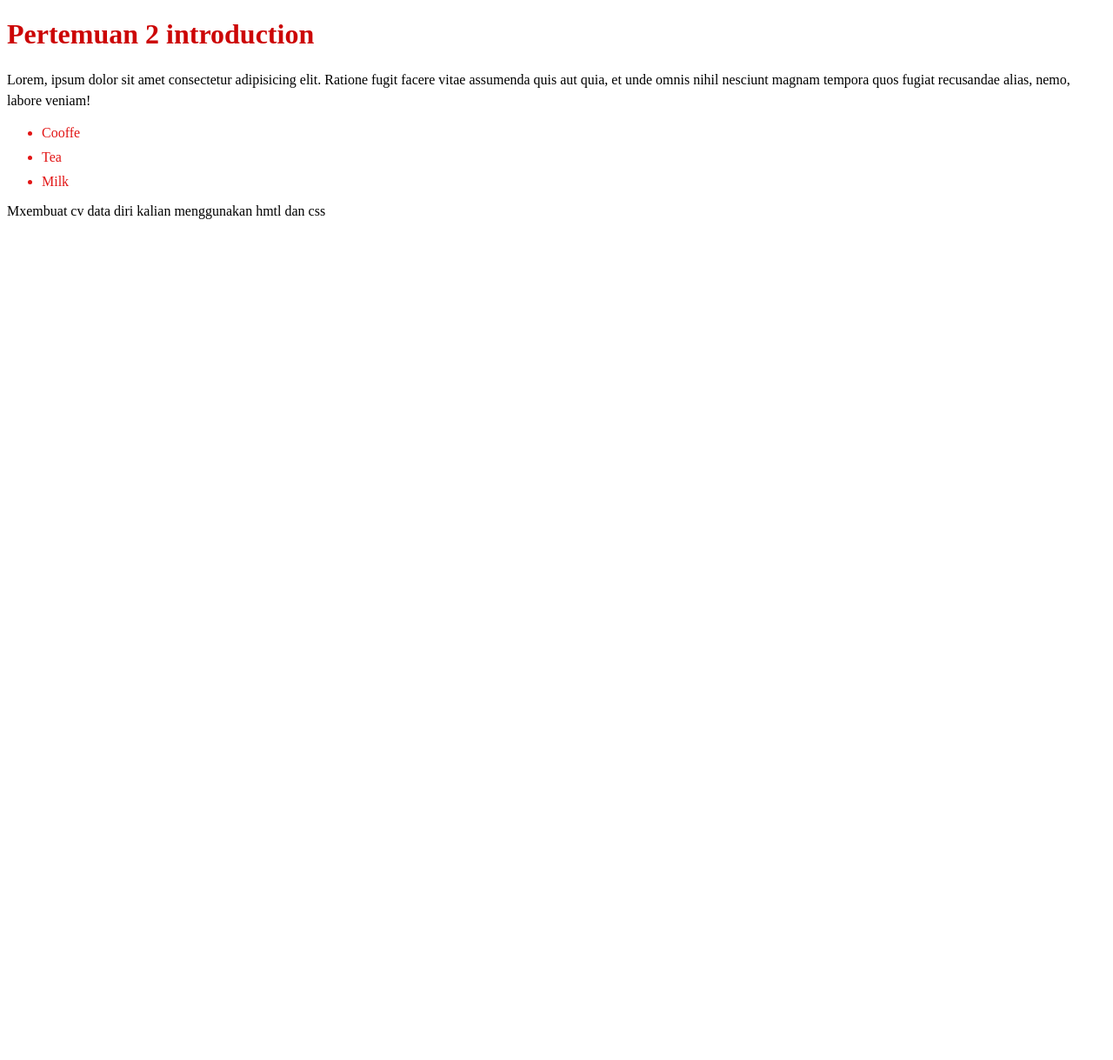
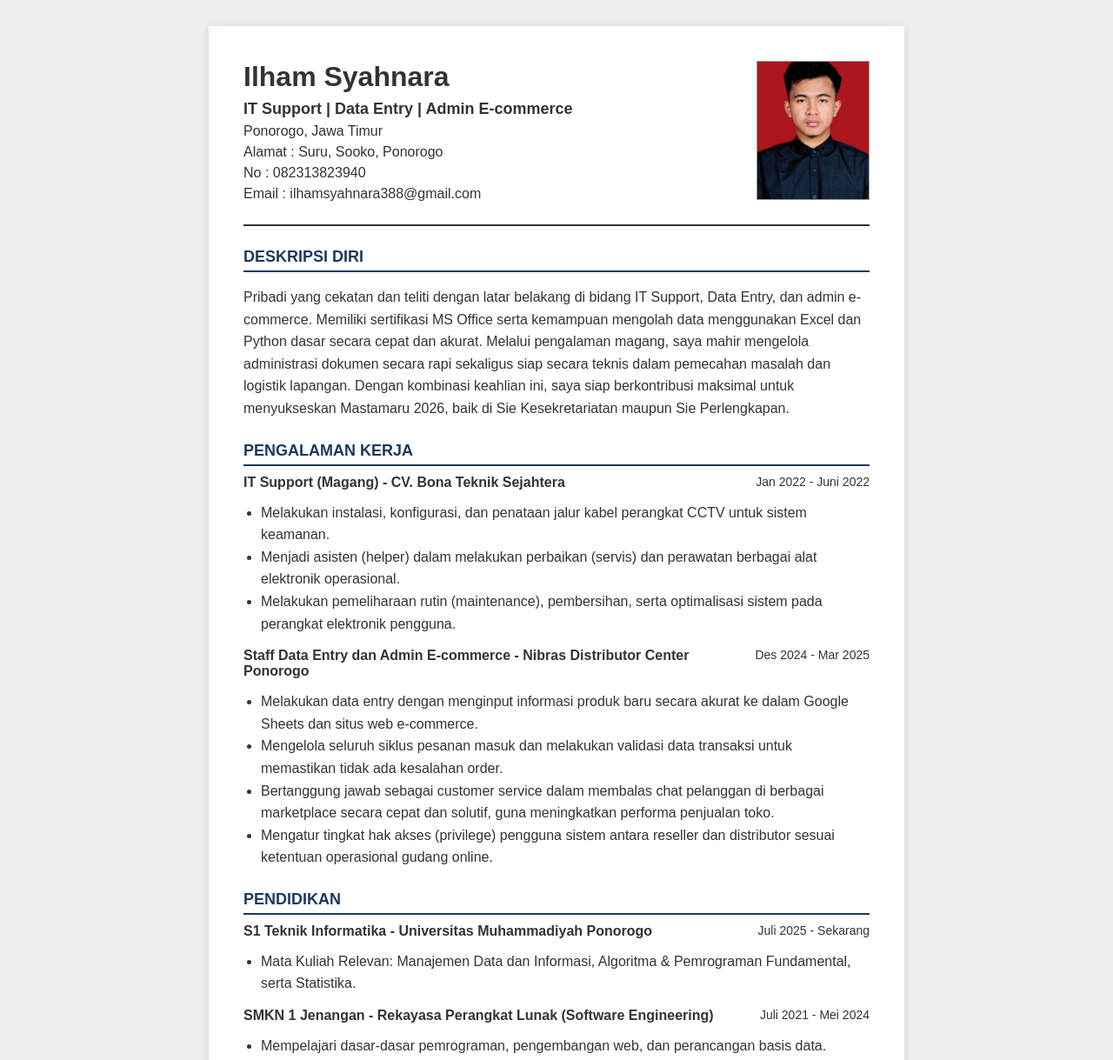
Before and after one commit to YierCodee/pertemuan-2-cv, a plain HTML site: page index.html in a window 1280 px wide. Shown: the top 1219 px of the page at 87% size. Before the commit the page ends 800 px from the top, so only its background shows below. Drawn offline with Linux system fonts and the light colour scheme.

Commit message:
Update CV sesuai gambar: deskripsi diri, pengalaman, pendidikan

```diff
--- a/index.html
+++ b/index.html
@@ -1,24 +1,102 @@
-<!doctype html>
-<html lang="en">
+<!DOCTYPE html>
+<html lang="id">
 <head>
-    <meta charset="UTF-8" />
-    <meta name="viewport" content="width=device-width, initial-scale=1.0" />
-    <link rel="stylesheet" href="style.css" />
-    <title>Document</title>
+    <meta charset="UTF-8">
+    <meta name="viewport" content="width=device-width, initial-scale=1.0">
+    <title>CV - Ilham Syahnara</title>
+    <link rel="stylesheet" href="style.css">
 </head>
 <body>
-    <h1>Pertemuan 2 introduction</h1>
+
+    <div class="cv">
+        <header class="header">
+            <div class="identity">
+                <h1>Ilham Syahnara</h1>
+                <p class="job">IT Support | Data Entry | Admin E-commerce</p>
+                <p>Ponorogo, Jawa Timur</p>
+                <p>Alamat : Suru, Sooko, Ponorogo</p>
+                <p>No : 082313823940</p>
+                <p>Email : ilhamsyahnara388@gmail.com</p>
+            </div>
+
+            <div class="photo">
+                <img src="foto.jpeg" alt="Foto Profil">
+            </div>
+        </header>
+
+        <section>
+            <h2>Deskripsi Diri</h2>
             <p>
-      Lorem, ipsum dolor sit amet consectetur adipisicing elit. Ratione fugit
-      facere vitae assumenda quis aut quia, et unde omnis nihil nesciunt magnam
-      tempora quos fugiat recusandae alias, nemo, labore veniam!
+                Pribadi yang cekatan dan teliti dengan latar belakang di bidang IT Support, Data Entry, dan admin e-commerce.
+                Memiliki sertifikasi MS Office serta kemampuan mengolah data menggunakan Excel dan Python dasar secara
+                cepat dan akurat. Melalui pengalaman magang, saya mahir mengelola administrasi dokumen secara rapi
+                sekaligus siap secara teknis dalam pemecahan masalah dan logistik lapangan. Dengan kombinasi keahlian ini,
+                saya siap berkontribusi maksimal untuk menyukseskan Mastamaru 2026, baik di Sie Kesekretariatan maupun
+                Sie Perlengkapan.
             </p>
+        </section>
+
+        <section>
+            <h2>Pengalaman Kerja</h2>
+
+            <div class="item">
+                <div class="row">
+                    <h3>IT Support (Magang) - CV. Bona Teknik Sejahtera</h3>
+                    <span>Jan 2022 - Juni 2022</span>
+                </div>
                 <ul>
-      <li>Cooffe</li>
-      <li>Tea</li>
-      <li>Milk</li>
+                    <li>Melakukan instalasi, konfigurasi, dan penataan jalur kabel perangkat CCTV untuk sistem keamanan.</li>
+                    <li>Menjadi asisten (helper) dalam melakukan perbaikan (servis) dan perawatan berbagai alat elektronik operasional.</li>
+                    <li>Melakukan pemeliharaan rutin (maintenance), pembersihan, serta optimalisasi sistem pada perangkat elektronik pengguna.</li>
                 </ul>
+            </div>
+
+            <div class="item">
+                <div class="row">
+                    <h3>Staff Data Entry dan Admin E-commerce - Nibras Distributor Center Ponorogo</h3>
+                    <span>Des 2024 - Mar 2025</span>
+                </div>
+                <ul>
+                    <li>Melakukan data entry dengan menginput informasi produk baru secara akurat ke dalam Google Sheets dan situs web e-commerce.</li>
+                    <li>Mengelola seluruh siklus pesanan masuk dan melakukan validasi data transaksi untuk memastikan tidak ada kesalahan order.</li>
+                    <li>Bertanggung jawab sebagai customer service dalam membalas chat pelanggan di berbagai marketplace secara cepat dan solutif, guna meningkatkan performa penjualan toko.</li>
+                    <li>Mengatur tingkat hak akses (privilege) pengguna sistem antara reseller dan distributor sesuai ketentuan operasional gudang online.</li>
+                </ul>
+            </div>
+        </section>
+
+        <section>
+            <h2>Pendidikan</h2>
+
+            <div class="item">
+                <div class="row">
+                    <h3>S1 Teknik Informatika - Universitas Muhammadiyah Ponorogo</h3>
+                    <span>Juli 2025 - Sekarang</span>
+                </div>
+                <ul>
+                    <li>Mata Kuliah Relevan: Manajemen Data dan Informasi, Algoritma &amp; Pemrograman Fundamental, serta Statistika.</li>
+                </ul>
+            </div>
+
+            <div class="item">
+                <div class="row">
+                    <h3>SMKN 1 Jenangan - Rekayasa Perangkat Lunak (Software Engineering)</h3>
+                    <span>Juli 2021 - Mei 2024</span>
+                </div>
+                <ul>
+                    <li>Mempelajari dasar-dasar pemrograman, pengembangan web, dan perancangan basis data.</li>
+                </ul>
+            </div>
+        </section>
+
+        <section>
+            <h2>Informasi Tambahan</h2>
+            <ul>
+                <li>Keahlian Teknis: Microsoft Office (Excel, Word, PowerPoint), Google Sheets, Python (Dasar), Troubleshooting Perangkat Keras &amp; Lunak, Instalasi CCTV, Manajemen Data.</li>
+                <li>Sertifikasi: Sertifikat Pelatihan Microsoft Office, Sertifikat Kompetensi Industri.</li>
+            </ul>
+        </section>
+    </div>
+
 </body>
 </html>
-
-Mxembuat cv data diri kalian menggunakan hmtl dan css
--- a/style.css
+++ b/style.css
@@ -1,11 +1,132 @@
-h1{
-    color: #cc0606;
+* {
+    box-sizing: border-box;
 }
 
-p{
+body {
+    margin: 0;
+    padding: 30px;
+    background-color: #eeeeee;
+    font-family: Arial, sans-serif;
+    color: #333333;
+}
+
+.cv {
+    width: 800px;
+    max-width: 100%;
+    margin: auto;
+    padding: 40px;
+    background-color: white;
+    box-shadow: 0 0 10px rgba(0, 0, 0, 0.1);
+}
+
+.header {
+    display: flex;
+    justify-content: space-between;
+    align-items: flex-start;
+    padding-bottom: 20px;
+    border-bottom: 2px solid #333333;
+}
+
+.identity h1 {
+    margin: 0 0 8px;
+    font-size: 32px;
+}
+
+.job {
+    margin-top: 0;
+    font-size: 18px;
+    font-weight: bold;
+}
+
+.identity p {
+    margin: 6px 0;
+}
+
+.photo {
+    width: 130px;
+    height: 160px;
+    border: 1px solid #999999;
+    overflow: hidden;
+}
+
+.photo img {
+    width: 100%;
+    height: 100%;
+    object-fit: cover;
+}
+
+section {
+    margin-top: 25px;
+}
+
+h2 {
+    margin-bottom: 10px;
+    padding-bottom: 5px;
+    border-bottom: 2px solid #1a3a5f;
+    font-size: 18px;
+    text-transform: uppercase;
+    color: #1a3a5f;
+}
+
+.row {
+    display: flex;
+    justify-content: space-between;
+    gap: 15px;
+}
+
+.row span {
+    white-space: nowrap;
+    font-size: 14px;
+}
+
+ul {
+    margin: 8px 0 0;
+    padding-left: 20px;
+    line-height: 1.6;
+}
+
+.item {
+    margin-bottom: 15px;
+}
+
+.item h3 {
+    margin: 0 0 5px;
+    font-size: 16px;
+}
+
+.item p {
+    margin: 0;
     line-height: 1.5;
 }
-li {
-    margin-bottom: 10px;
-    color: #e21515;
+
+section > p {
+    line-height: 1.6;
 }
+
+@media (max-width: 600px) {
+    body {
+        padding: 10px;
+    }
+
+    .cv {
+        padding: 25px;
+    }
+
+    .identity h1 {
+        font-size: 25px;
+    }
+
+    .photo {
+        width: 100px;
+        height: 125px;
+    }
+
+    .row {
+        flex-direction: column;
+        gap: 2px;
+    }
+
+    .row span {
+        white-space: normal;
+    }
+}
```
Also changed, not shown: foto.jpeg (added). Lines whose indentation alone changed are shown as unchanged.
